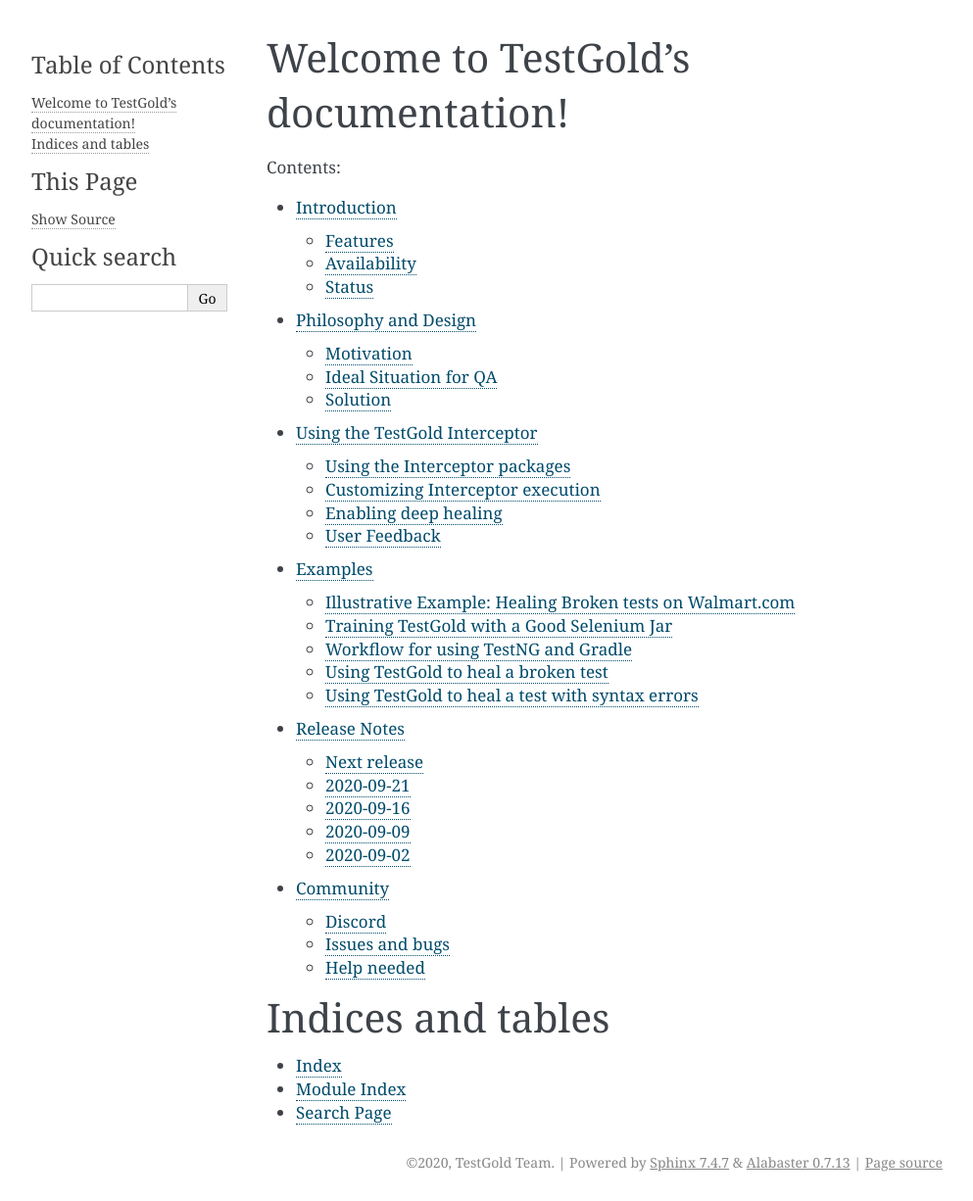
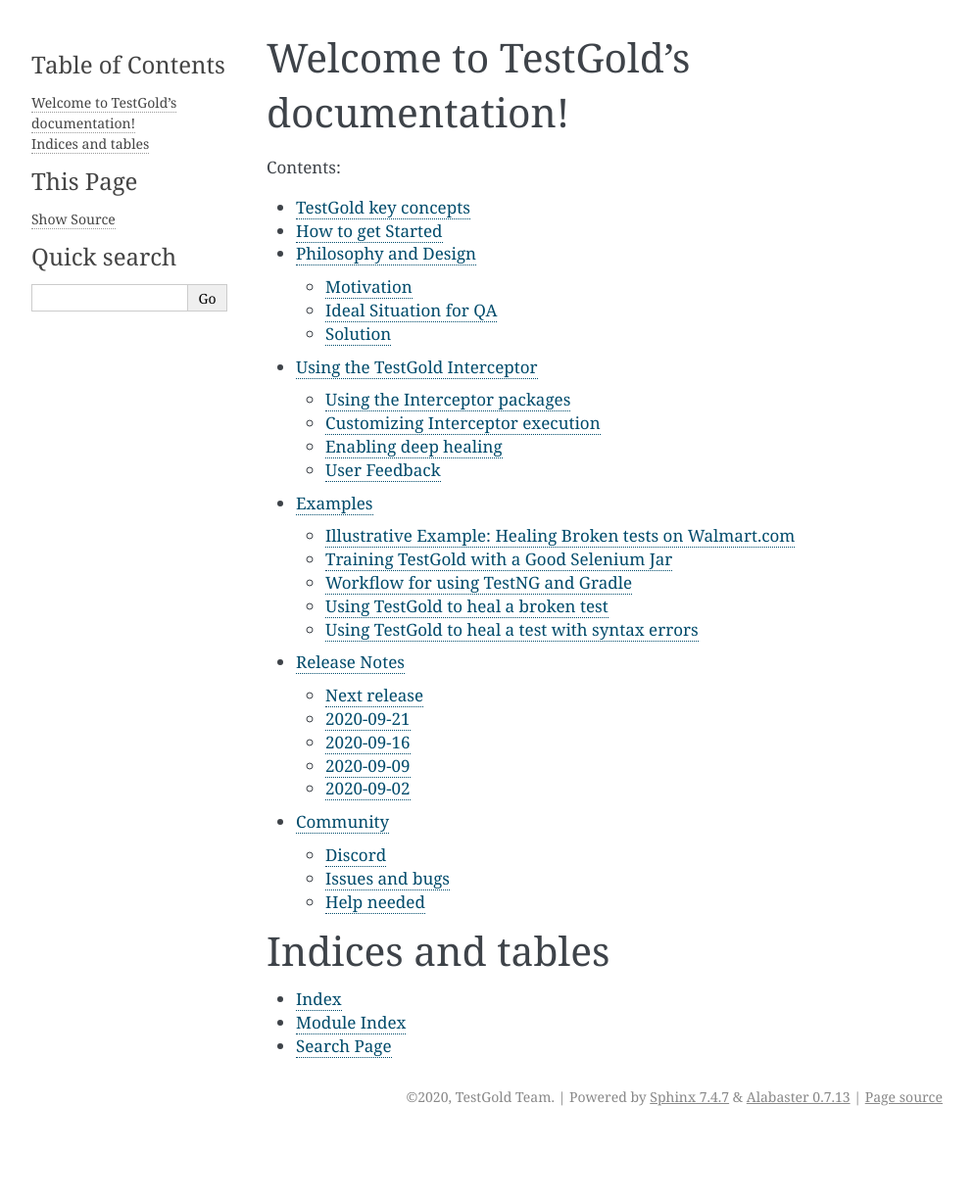
Before and after one commit to aichemydev/testgold, a Sphinx documentation site: the page built from docs/index.rst, in a window 1280 px wide. Shown: the whole page at 98% size, without its empty margins (148-1141 px from the left). Built offline with Sphinx 7.4.7, drawn with Linux system fonts in a browser that asks for light colours; after the commit the page ends 1159 px from its top, so only the background shows below that; some of the changed lines change nothing that is shown.

Commit message:
Updated introduction

```diff
--- a/docs/introduction.rst
+++ b/docs/introduction.rst
@@ -1,5 +1,5 @@
-Introduction
-============
+TestGold key concepts
+---------------------
 
 TestGold is a test automation solution that auto heals your existing selenium tests and ensures they will
 continue to work even after your application software changes. Unlike other solutions,
@@ -12,70 +12,35 @@
 TestGold is the only automation solution of its kind that auto-completes your
 tests.
 
-.. image:: _static/testgold_launches_page.png
+.. image:: _static/testgold_summary_page.png
    :width: 100%
    :align: center
-   :alt: TestGold Test Runs Page
+   :alt: TestGold Summary Page
 
 
+How to get Started
+-------------------
+
+The first step is Registration. Creating an account on TestGold is extremely simple. On the https://nocode.testgold.dev/login page click on Sign up.
+You can either choose the sign up using Github , sign up using Google Option or just enter a suitable email id and password.
 
 
-
-A good illustration of the Automation Nowhere problem without using solutions like TestGold is:
-
-.. image:: _static/automation_nowhere.png
+.. image:: _static/testgold_signup_page.png
    :width: 100%
    :align: center
-   :alt: Automation Nowhere
-
-Source: Infosys 2019
-
-As you can see, after a bunch of automation tests are in place, due to the pace of application changes,
-maintenance of existing tests becomes more important than increasing coverage.
+   :alt: TestGold Sign Up Page
 
 
-Features
---------
+Once you are signed up you will receive a mail. Click on the the link on the mail to verify your account.
+Once verified your account will be activated by the TestGold team in 24 hours. You know have a Token known as the TG_TOKEN.
+This is unique to your username and enabled you to run your scripts using TestGold.
 
-Heals Selenium Tests written in
-    - Java
-    - Javascript and Typescript (NodeJS)
-    - Python
-    - Selenium IDE (very handy for Manual QA or Business Analysts)
-
-- Visual view of your tests and the healing that was done
-
-- Learns from your working tests and applies the knowledge to broken tests
-
-- Makes suggestions on working and failing tests to improve maintainability
-
-- Visual Dashboards, Filters, and ability to view history
-
-Availability
-------------
-
-1. Sign up for a free account at `https://nocode.testgold.dev
-   <https://nocode.testgold.dev>`_.
-
-2. Your account will be fully activated shortly.
+.. image:: _static/testgold_config_page.png
+   :width: 100%
+   :align: center
+   :alt: TestGold Configuration Page
 
 
-You should get an email soon after signup. The process is rather simple and
-illustrated here:
-
-.. raw:: html
-
-   <div style="position: relative; padding-bottom: 62.5%; height: 0;"><iframe src="https://www.loom.com/embed/c85b479808344199b0dbf5d886c67fe4" frameborder="0" webkitallowfullscreen mozallowfullscreen allowfullscreen style="position: absolute; top: 0; left: 0; width: 100%; height: 100%;"></iframe></div>
-
-Status
-------
-
-Here are some videos from our beginning :-)
-
-We are rapidly changing. There are more detailed examples in the examples section.
-
-Healing -
-
-.. raw:: html
-
-    <div style="position: relative; padding-bottom: 62.5%; height: 0;"><iframe src="https://www.loom.com/embed/0b75254982944f8cb044c7fa27c07a55" frameborder="0" webkitallowfullscreen mozallowfullscreen allowfullscreen style="position: absolute; top: 0; left: 0; width: 100%; height: 100%;"></iframe></div>
+The second step is to login. Once you login you will see the configurations page. Download the appropriate interceptor package .
+You can choose either Python , Java , Javascript, Cypress or Appium . Add the required settings mentioned for each interceptor.
+Set your TG_TOKEN value. Run your scripts now and get ready to see the magic happen.
```
Also changed, not shown: docs/_static/testgold_config_page.png (added), docs/_static/testgold_signup_page.png (added), docs/_static/testgold_summary_page.png (added).
